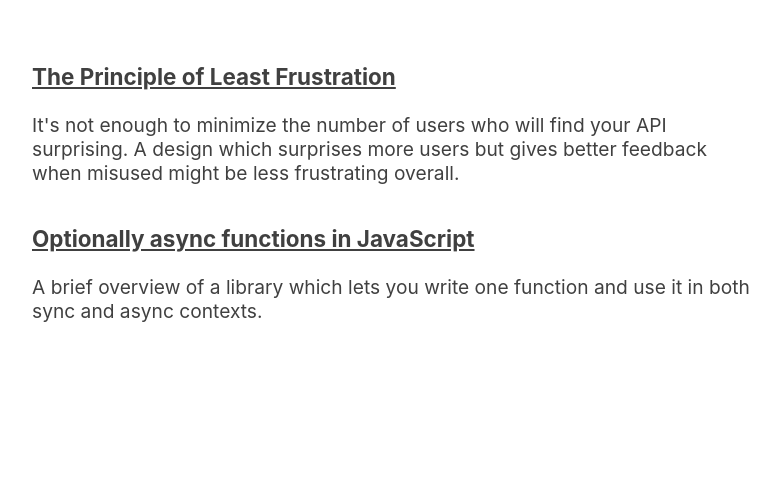
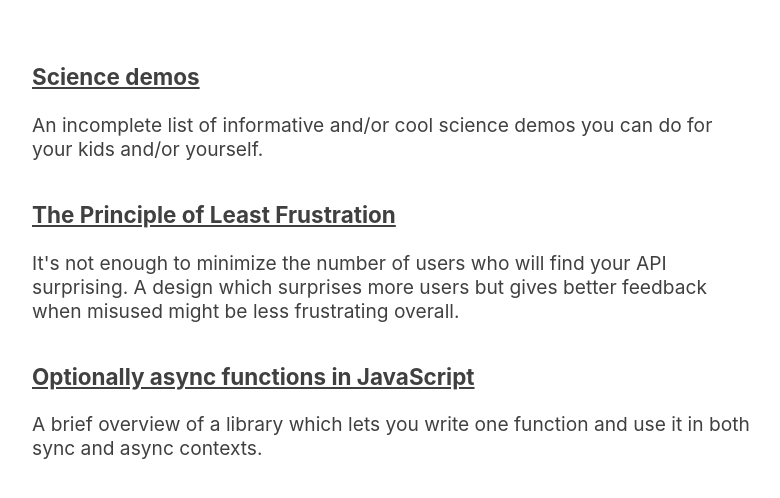
Before and after one commit to bakkot/writing, a website: page docs/index.html in a window 1280 px wide. Shown: the part 150-648 px from the top of the page, without its empty margins (248-1028 px from the left). Drawn offline with Linux system fonts and the light colour scheme.

Commit message:
link science demos

```diff
--- a/docs/index.html
+++ b/docs/index.html
@@ -10,6 +10,9 @@
 </header>
 
 <div class="content">
+  <h3><a href="science-demos">Science demos</a></h3>
+  <p>An incomplete list of informative and/or cool science demos you can do for your kids and/or yourself.</p>
+
   <h3><a href="least-frustration">The Principle of Least Frustration</a></h3>
   <p>It's not enough to minimize the number of users who will find your API surprising. A design which surprises more users but gives better feedback when misused might be less frustrating overall.</p>
 
```
